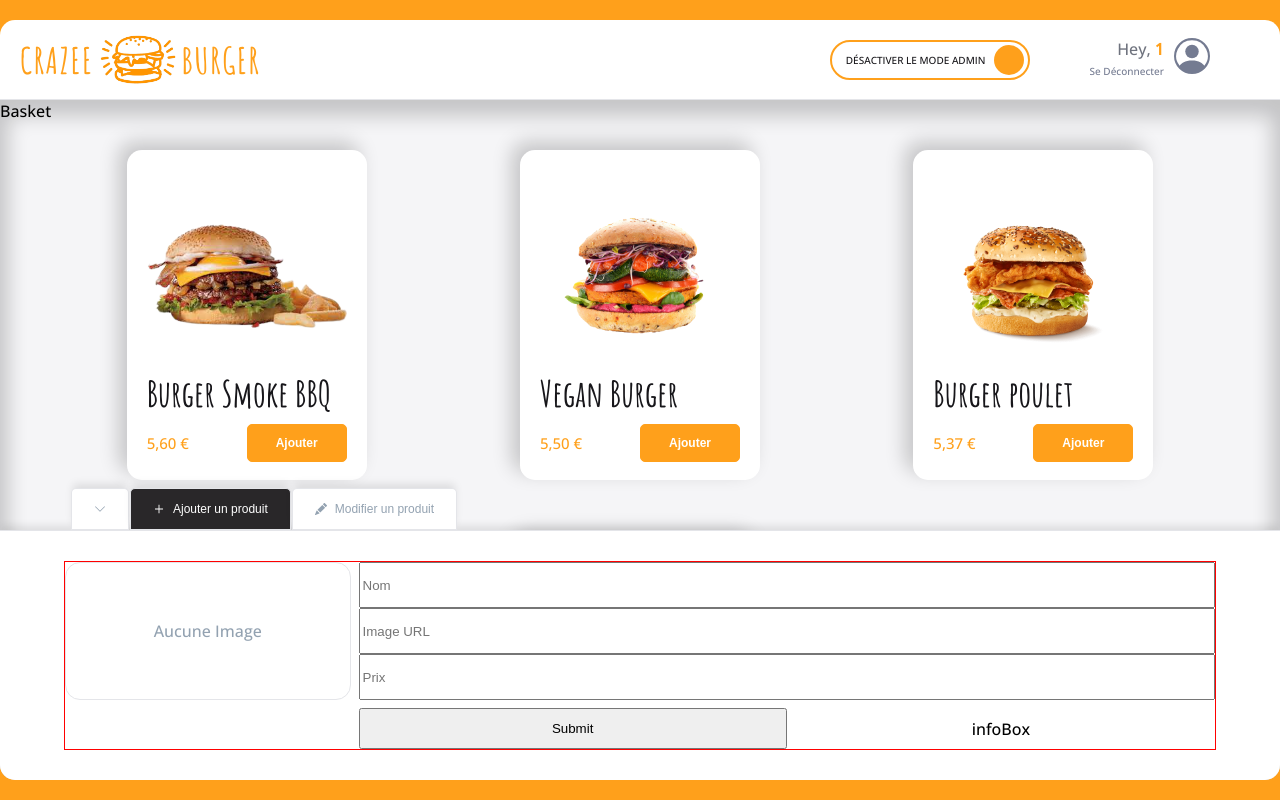
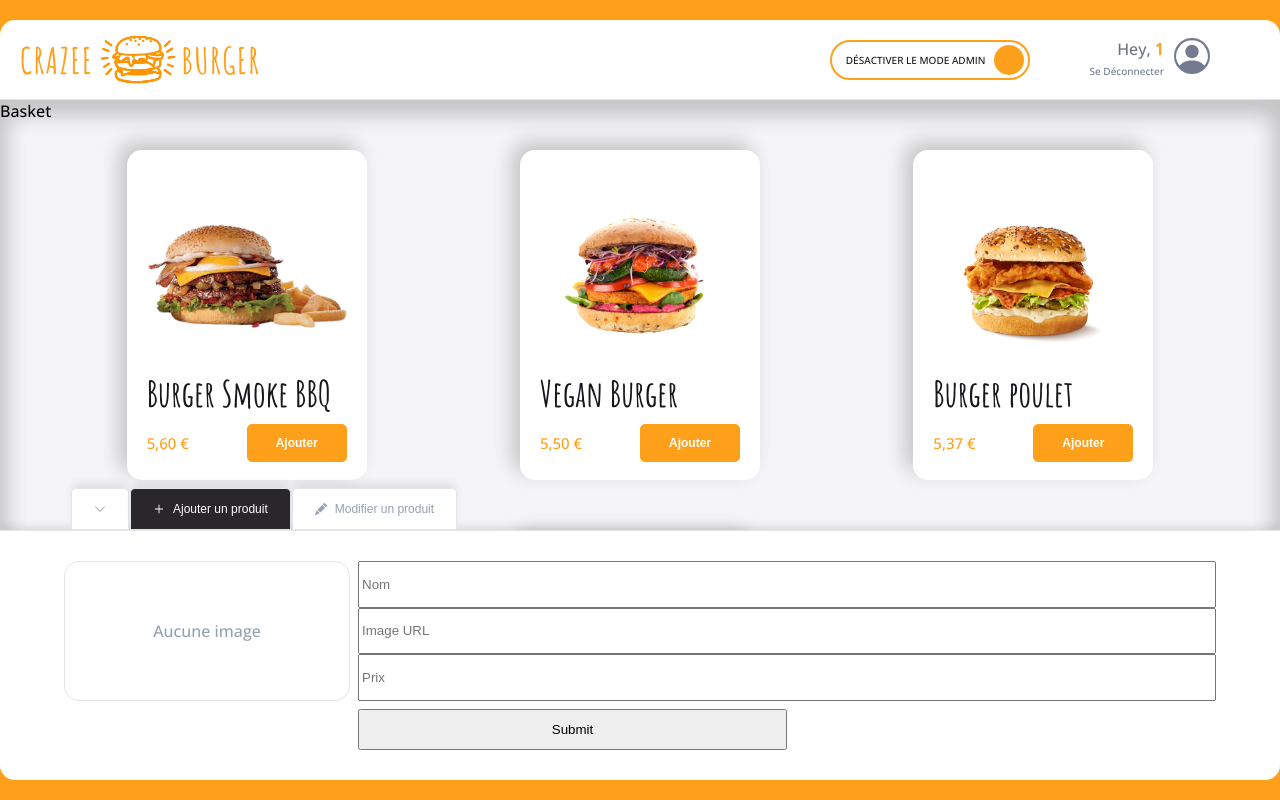
Before and after one commit to BryanHobin/crazee-burger, a React (Vite) app: page /order/1 in a window 1280 px wide. Built offline with nearby package versions, Linux system fonts and the light colour scheme; a web font is replaced by a local one.

Commit message:
✨ F08 : Add Instant Image & Success Message

```diff
--- a/src/components/pages/order/Main/Admin/AdminPanel/AddForm.jsx
+++ b/src/components/pages/order/Main/Admin/AdminPanel/AddForm.jsx
@@ -2,6 +2,8 @@ import { styled } from 'styled-components';
 import { theme } from '../../../../../../theme';
 import { useContext, useState } from 'react';
 import OrderContext from '../../../../../../context/OrderContext';
+import { FiCheck } from "react-icons/fi";
+
 
 const EMPTY_PRODUCT = {
   id: "",
@@ -9,11 +11,13 @@ const EMPTY_PRODUCT = {
   imageSource: "",
   price: 0
 }
+const SUCCESS_MESSAGE = "Ajouté avec succès"
 
 export default function AddForm() {
 
   const { handleAddProduct } = useContext(OrderContext)
   const [newProduct, setNewProduct] = useState(EMPTY_PRODUCT)
+  const [isSubmitted, setIsSubmitted] = useState(false)
 
 
   const handleSubmit = (event) => {
@@ -26,6 +30,15 @@ export default function AddForm() {
     }
     handleAddProduct(productToAdd)
     setNewProduct(EMPTY_PRODUCT)
+    displaySucessMessage()
+
+  }
+
+  const displaySucessMessage = () => {
+    setIsSubmitted(true)
+    setTimeout(() => {
+      setIsSubmitted(false)
+    }, 2000);
   }
 
   const handleChange = (event) => {
@@ -33,31 +46,30 @@ export default function AddForm() {
   }
 
   return (
-    <AddFormStyled onSubmit={(event) => handleSubmit(event, title, imageSource, price)}>
-      <div className="image-preview">Aucune Image</div>
+    <AddFormStyled onSubmit={handleSubmit}>
+      <div className="image-preview">{newProduct.imageSource ? <img src={newProduct.imageSource} alt={newProduct.title} /> : "Aucune image"}</div>
       <div className="inputs">
-        <input name="title" value={newProduct.title} onChange={handleChange} type="text" placeholder="Nom" required />
-        <input name="imageSource" value={newProduct.imageSource} onChange={handleChange} type="text" placeholder="Image URL" required />
-        <input name="price" value={newProduct.price ? newProduct.price : ""} onChange={handleChange} type="text" placeholder="Prix" required />
+        <input name="title" value={newProduct.title} onChange={handleChange} type="text" placeholder="Nom" />
+        <input name="imageSource" value={newProduct.imageSource} onChange={handleChange} type="text" placeholder="Image URL" />
+        <input name="price" value={newProduct.price ? newProduct.price : ""} onChange={handleChange} type="text" placeholder="Prix" />
       </div>
       <div className="submit">
         <button>Submit</button>
-        <div className="info-box">infoBox</div>
+        {isSubmitted && (
+          <div className="success-message">
+            <FiCheck />
+            <span>{SUCCESS_MESSAGE}</span>
+          </div>)}
       </div>
     </AddFormStyled>
   )
 }
 const AddFormStyled = styled.form`
-  border: 1px solid red;
   display: grid;
   grid-template-columns: 1fr 3fr;
   grid-template-rows: repeat(4, 1fr);
   grid-gap: ${theme.gridUnit}px;
   height: 100%;
-/*
-  & > div {
-  border: 1px solid #000;
-  } */
   .image-preview{
    grid-area: 1 / 1/ 4 / 2;
    display: flex;
@@ -66,6 +78,13 @@ const AddFormStyled = styled.form`
    border:1px solid ${theme.colors.greyLight};
    color: ${theme.colors.greySemiDark};
    border-radius: ${theme.borderRadius.extraRound};
+
+   img{
+    width: 100%;
+    height: 100%;
+    object-fit: contain;
+    object-position: center center;
+   }
   }
   .inputs{
    grid-area: 1 / 2 / 4 / 3;
@@ -74,12 +93,13 @@ const AddFormStyled = styled.form`
   .submit{
    grid-area: 4 / 2 / 4 / 3;
    display: grid;
-   grid-template-columns: repeat(auto-fit,minmax(200px, 1fr));
+   grid-template-columns: repeat(2,minmax(200px, 1fr));
 
-   .info-box{
+   .success-message{
     display: flex;
     justify-content: center;
     align-items: center;
+    color: ${theme.colors.green};
    }
   }
 `;
--- a/src/components/pages/order/Main/Menu.jsx
+++ b/src/components/pages/order/Main/Menu.jsx
@@ -5,6 +5,7 @@ import Card from "../../../reusable-ui/Card";
 import { formatPrice } from "../../../../utils/maths";
 import OrderContext from "../../../../context/OrderContext";
 
+const DEFAULT_IMAGE = "/images/coming-soon.png";
 
 export default function Menu() {
   const { menu } = useContext(OrderContext)
@@ -12,7 +13,7 @@ export default function Menu() {
   return (
     <MenuStyled>
       {menu.map(({ title, price, imageSource }) => {
-        return <Card key={title} title={title} leftDescription={formatPrice(price)} imageSource={imageSource} />
+        return <Card key={title} title={title} leftDescription={formatPrice(price)} imageSource={imageSource ? imageSource : DEFAULT_IMAGE} />
       })}
     </MenuStyled>
   )
```
